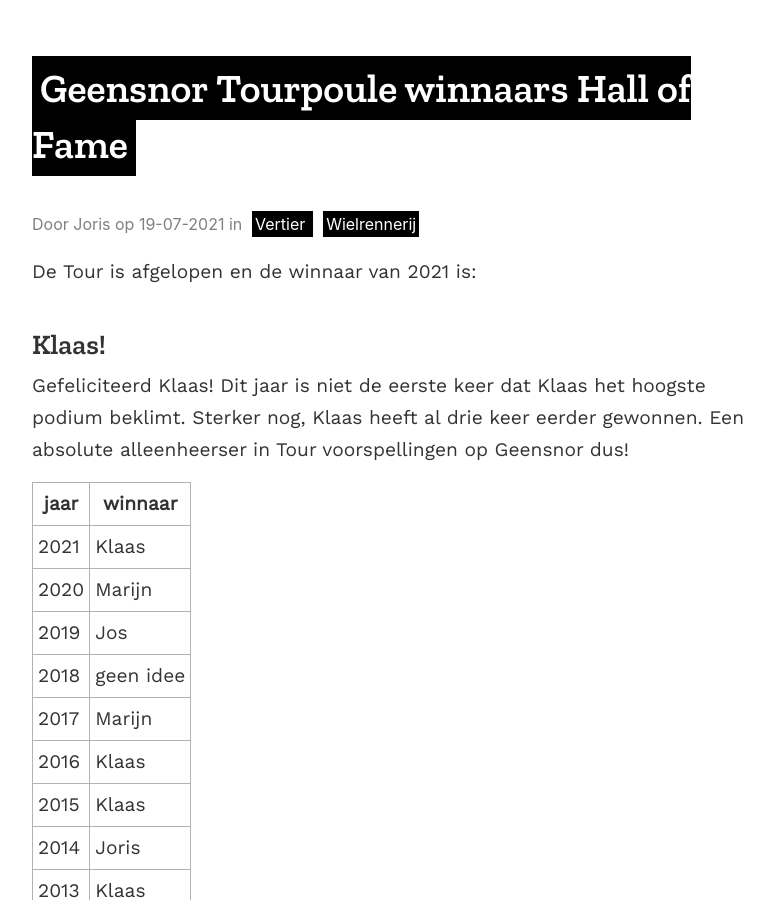
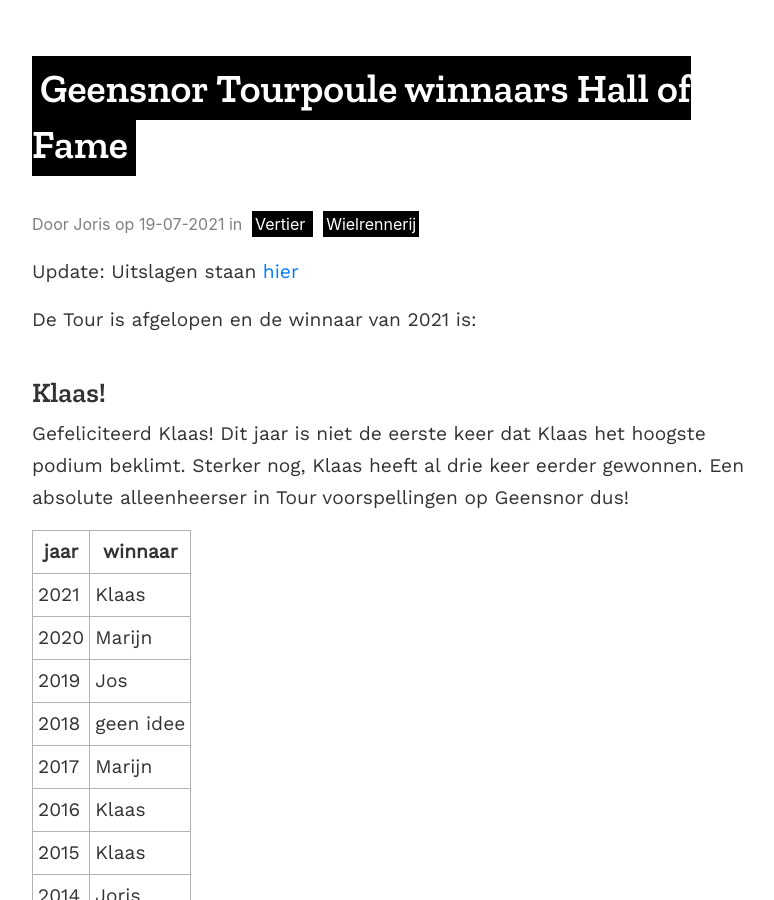
Before and after one commit to geensnor/geensnor.nl, a Jekyll site: the page built from _posts/2021-07-19-geensnor-tourpoule-winnaars-hall-of-fame.md, in a window 1280 px wide and 900 px high, scrolled down 316 px. Shown: the whole window, without its empty margins (243-1017 px from the left). Built offline with Jekyll 4.4.1, drawn with Linux system fonts in a browser that asks for light colours.

Commit message:
Update 2021-07-19-geensnor-tourpoule-winnaars-hall-of-fame.md

```diff
--- a/_posts/2021-07-19-geensnor-tourpoule-winnaars-hall-of-fame.md
+++ b/_posts/2021-07-19-geensnor-tourpoule-winnaars-hall-of-fame.md
@@ -7,6 +7,9 @@ categories:
   - Vertier
   - Wielrennerij
 ---
+
+Update: Uitslagen staan [hier](https://www.dedigitaletuin.nl/uitslagen-wielren-poules/)
+
  De Tour is afgelopen en de winnaar van 2021 is:
 
 ### Klaas!
```
